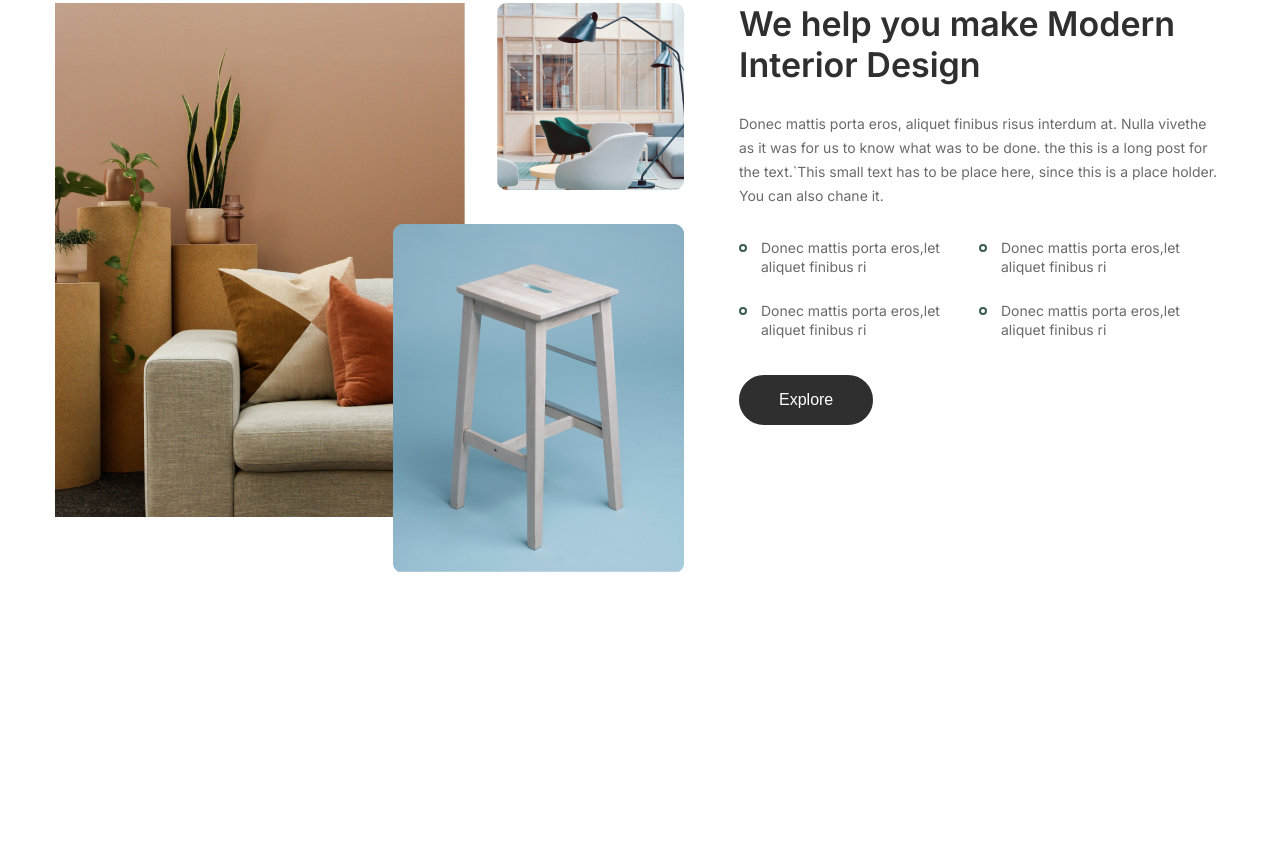
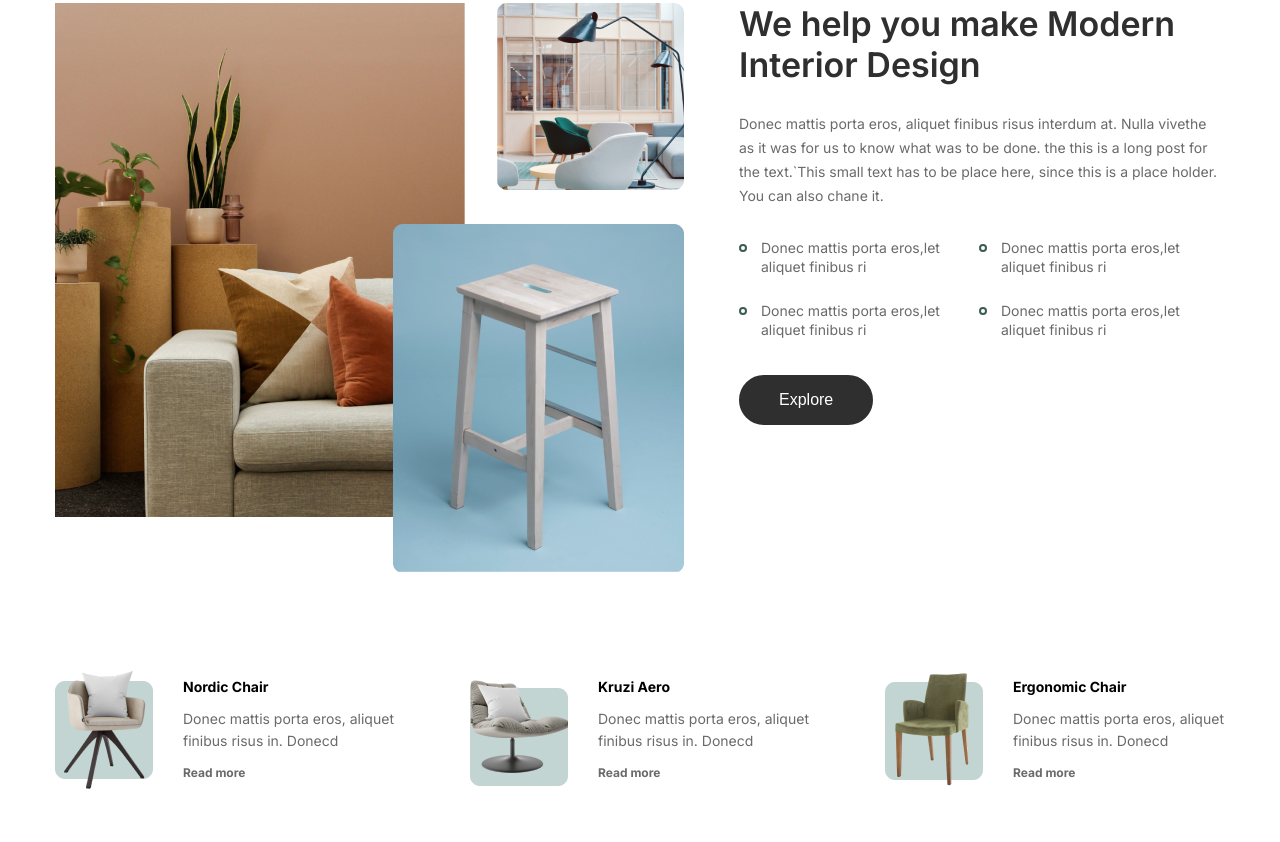
Before and after one commit to ABDj1/furni, a website: page src/index.html in a window 1280 px wide. Shown: the part 2134-2976 px from the top of the page. Before the commit the page ends 2751 px from the top, so only its background shows below. Drawn offline with nearby package versions, Linux system fonts and the light colour scheme; files that its build step writes are made by us from their sources.

Commit message:
examples section

```diff
--- a/src/index.html
+++ b/src/index.html
@@ -306,6 +306,37 @@
                 </div>
             </div>
         </section>
+        <!-- Section Examples -->
+        <section class="section__examples">
+            <div class="container">
+                <div class="examples">
+                    <div class="examples__item">
+                        <div class="examples__img"><img src="./img/example-1.png" alt="img"></div>
+                        <div class="examples__info">
+                            <div class="examples__name">Nordic Chair</div>
+                            <div class="examples__text">Donec mattis porta eros, aliquet finibus risus in. Donecd</div>
+                            <a class="examples__link" href="#">Read more</a>
+                        </div>
+                    </div>
+                    <div class="examples__item">
+                        <div class="examples__img"><img src="./img/example-2.png" alt="img"></div>
+                        <div class="examples__info">
+                            <div class="examples__name">Kruzi Aero</div>
+                            <div class="examples__text">Donec mattis porta eros, aliquet finibus risus in. Donecd</div>
+                            <a class="examples__link" href="#">Read more</a>
+                        </div>
+                    </div>
+                    <div class="examples__item">
+                        <div class="examples__img"><img src="./img/example-3.png" alt="img"></div>
+                        <div class="examples__info">
+                            <div class="examples__name">Ergonomic Chair</div>
+                            <div class="examples__text">Donec mattis porta eros, aliquet finibus risus in. Donecd</div>
+                            <a class="examples__link" href="#">Read more</a>
+                        </div>
+                    </div>
+                </div>
+            </div>
+        </section>
 
     </main>
     <!-- Footer -->
--- a/src/scss/_home.scss
+++ b/src/scss/_home.scss
@@ -455,3 +455,63 @@
     }
   }
 }
+
+// Section Examples
+.section {
+  &__examples {
+    padding: 50px 0;
+  }
+}
+
+.examples {
+  display: flex;
+  justify-content: space-between;
+  gap: 20px;
+  @media (max-width: $breakpoint992) {
+    flex-wrap: wrap;
+  }
+  &__item {
+    flex: 0 1 340px;
+    display: flex;
+    align-items: center;
+    gap: 30px;
+    @media (max-width: $breakpoint992) {
+      flex: 0 1 100%;
+      display: flex;
+      justify-content: center;
+    }
+  }
+  &__img {
+
+  }
+  &__info {
+    display: flex;
+    flex-direction: column;
+    gap: 10px;
+  }
+  &__name {
+    font-size: 14px;
+    font-weight: 700;
+    line-height: 22px;
+    text-align: left;
+    color: #000000;
+  }
+  &__text {
+    font-size: 14px;
+    font-weight: 400;
+    line-height: 22px;
+    text-align: left;
+    color: #6a6a6a;
+  }
+  &__link {
+    font-size: 12px;
+    font-weight: 700;
+    line-height: 22px;
+    text-align: left;
+    color: #6a6a6a;
+    transition: 0.3s color;
+    &:hover {
+      color: #2f2f2f;
+    }
+  }
+}
```
Also changed, not shown: build/css/style.css, build/css/style.min.css, build/img/example-1.png (added), build/img/example-2.png (added), build/img/example-3.png (added), build/index.html, src/img/example-1.png (added), src/img/example-2.png (added), src/img/example-3.png (added).
